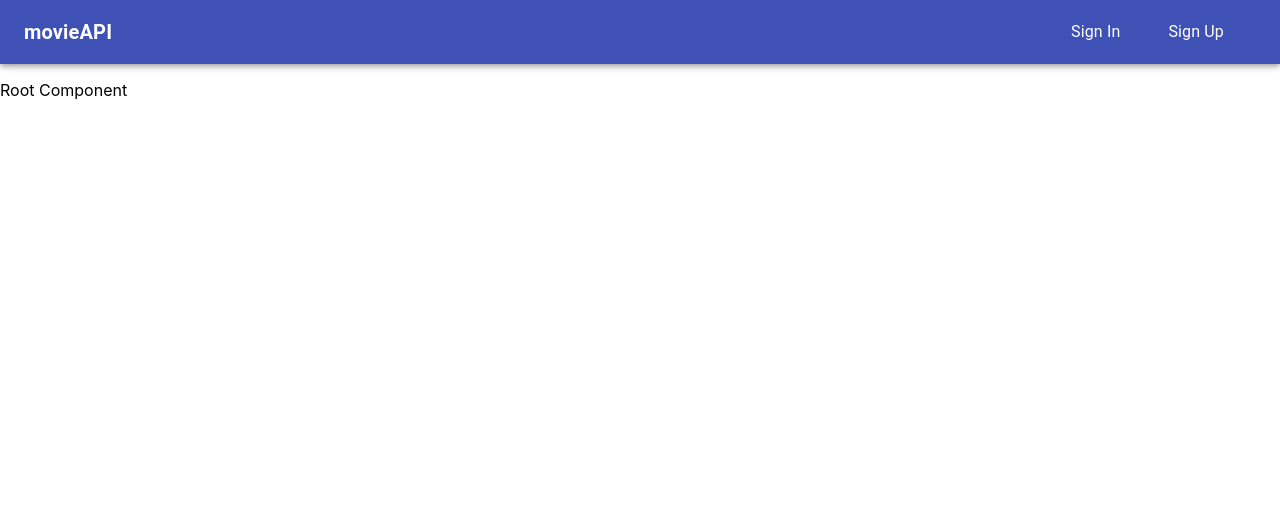
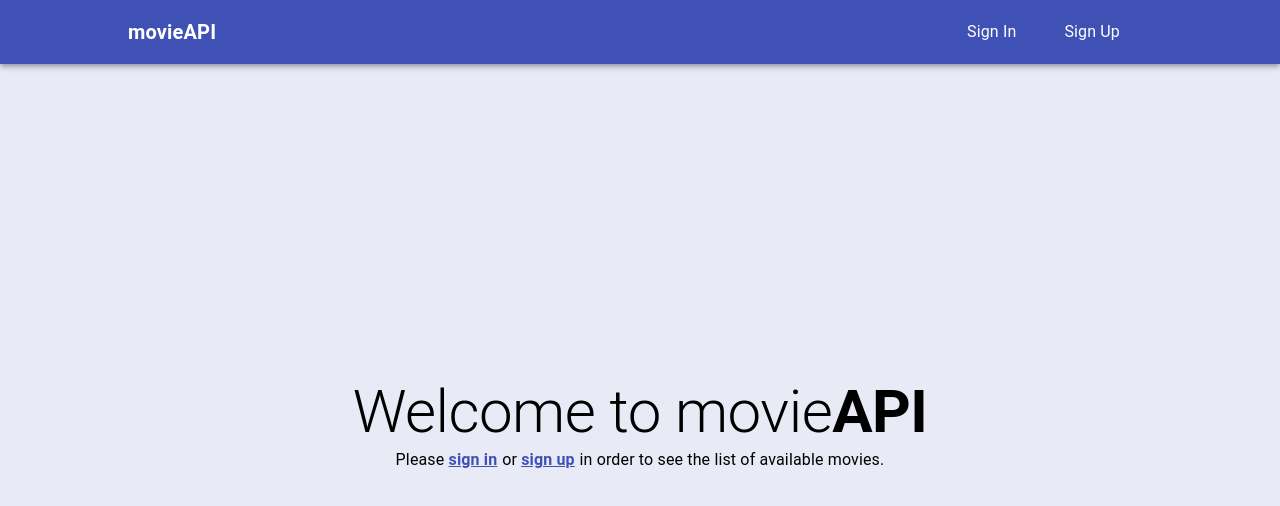
Before and after one commit to juannodeb/movieCLIENT, a React (Create React App) app: page / in a window 1280 px wide. Shown: the top 506 px of the page. Built offline with nearby package versions, Linux system fonts and the light colour scheme.

Commit message:
feat: Updated root component to show welcome message and auth links. Also set the body bg color

```diff
--- a/src/components/Navbar.js
+++ b/src/components/Navbar.js
@@ -8,6 +8,11 @@ import auth from './auth/auth';
 const useStyles = makeStyles((theme) => ({
   root: {
     flexGrow: 1,
+  },
+
+  wrapper: {
+    width: '80%',
+    margin: '0 auto',
   },
 
   menuButton: {
@@ -31,6 +36,11 @@ const useStyles = makeStyles((theme) => ({
     display: 'flex',
     flex: 1,
     justifyContent: 'flex-end',
+  },
+
+  linkTitle: {
+    textDecoration: 'none',
+    color: '#fff',
   },
 
   linkText: {
@@ -74,9 +84,9 @@ const Navbar = (props) => {
   return (
     <>
       <AppBar position="static" color="primary">
-        <Toolbar>
+        <Toolbar className={classes.wrapper}>
           <Typography variant="h6" className={classes.title}>
-            movieAPI
+            <Link to={'/'} key={'Root'} className={classes.linkTitle}>movieAPI</Link>
           </Typography>
           { isMobile ? (
             <>
--- a/src/components/Root.js
+++ b/src/components/Root.js
@@ -1,10 +1,60 @@
-import React from 'react';
+import React, { useEffect, useState } from 'react';
+import { Link } from 'react-router-dom';
+import { makeStyles } from "@material-ui/core/styles"
+import { Typography, Zoom } from '@material-ui/core';
+
+const useStyles = makeStyles((theme) => ({
+  root: {
+    display: 'flex',
+    justifyContent: 'center',
+    alignItems: 'center',
+    flexDirection: 'column',
+    height: '90vh',
+  },
+
+  title: {
+    [theme.breakpoints.down('xs')]:{
+      fontSize: '3rem',
+    },
+    userSelect: 'none',
+  },
+
+  subtitle: {
+    [theme.breakpoints.down('xs')]:{
+      fontSize: '.96rem',
+    },
+    userSelect: 'none',
+  },
+
+  links: {
+    color: '#3f51b5',
+    fontWeight: '600',
+    fontFamily: "'Roboto', 'Helvetica', 'Arial', 'sans-serif'",
+    marginRight: '.3rem',
+  },
+
+  bold: {
+    fontWeight: '600',
+  }
+}));
 
 const Root = () => {
+  const classes = useStyles();
+  const [checked, setChecked] = useState(false);
+  useEffect(() => {
+    setChecked(true);
+  },[])
   return (
-    <div>
-      <p>Root Component</p>
-    </div>
+    <Zoom in={checked}>
+      <div className={classes.root}>
+        <Typography variant="h2" className={classes.title}>Welcome to movie<span className={classes.bold}>API</span></Typography>
+        <Typography variant="body1" className={classes.subtitle}>
+          Please <Link to={'sign_in'} key={'Sign In'} className={classes.links}>sign in</Link>
+          or <Link to={'sign_up'} key={'Sign Up'} className={classes.links}>sign up</Link>
+          in order to see the list of available movies.
+        </Typography>
+      </div>
+    </Zoom>
   )
 }
 
--- a/src/index.css
+++ b/src/index.css
@@ -5,6 +5,7 @@ body {
     sans-serif;
   -webkit-font-smoothing: antialiased;
   -moz-osx-font-smoothing: grayscale;
+  background-color: #e8eaf6;
 }
 
 code {
```
